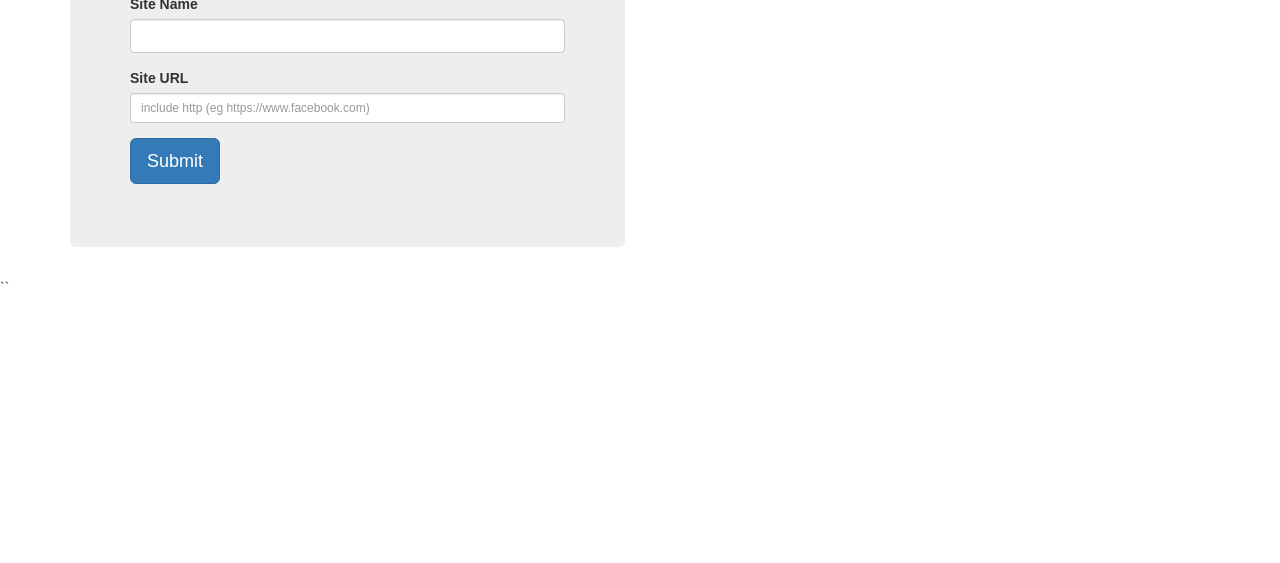
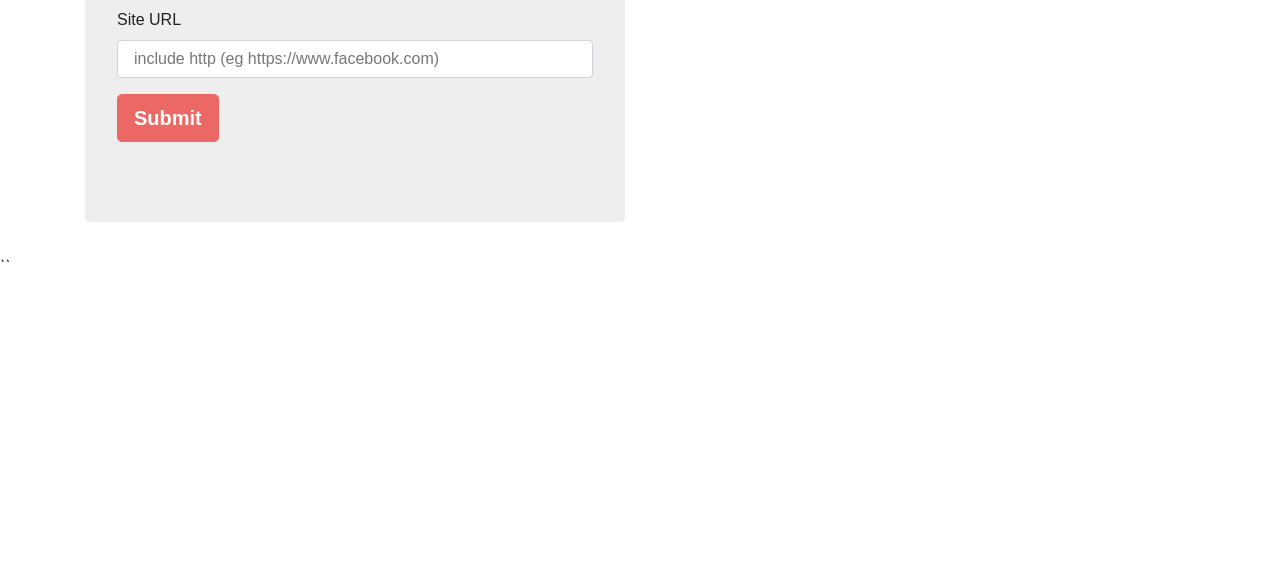
Before and after one commit to Daviers01/bookmark-local, a website: page index.html in a window 1280 px wide. Shown: the part 237-800 px from the top of the page. Drawn offline with nearby package versions, Linux system fonts and the light colour scheme; a web font is replaced by a local one.

Commit message:
Update bootstrap css link

```diff
--- a/index.html
+++ b/index.html
@@ -6,7 +6,7 @@
     <title>Bookmarker</title>
     <meta name="viewport" content="width=device-width, initial-scale=1">
     <meta http-equiv="X-UA-Compatible" content="IE=edge" />
-    <link rel="stylesheet" href="http://bootswatch.com/journal/bootstrap.min.css" media="screen">
+    <link rel="stylesheet" href="https://bootswatch.com/4/journal/bootstrap.css" media="screen">
     <link rel="stylesheet" href="style.css">
     <!-- HTML5 shim and Respond.js IE8 support of HTML5 elements and media queries -->
     <!--[if lt IE 9]>
```
